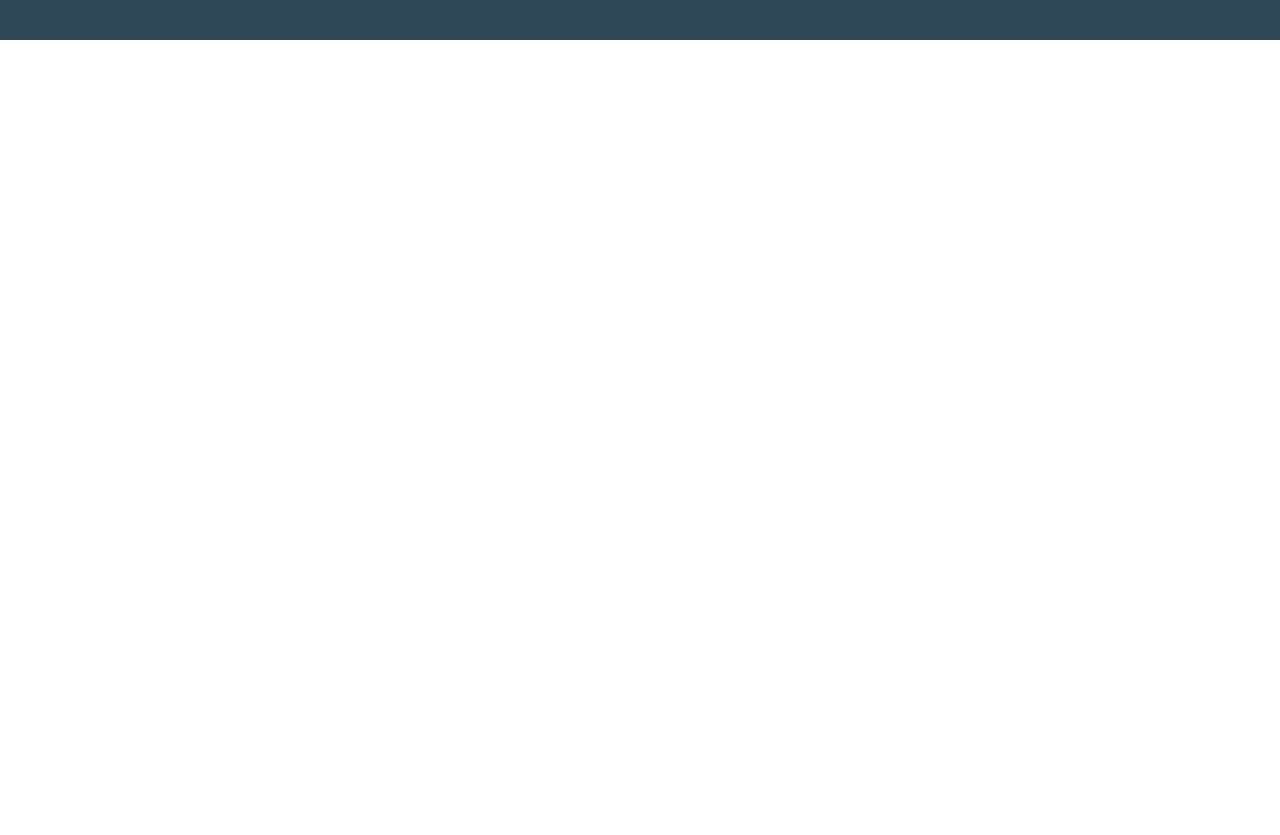
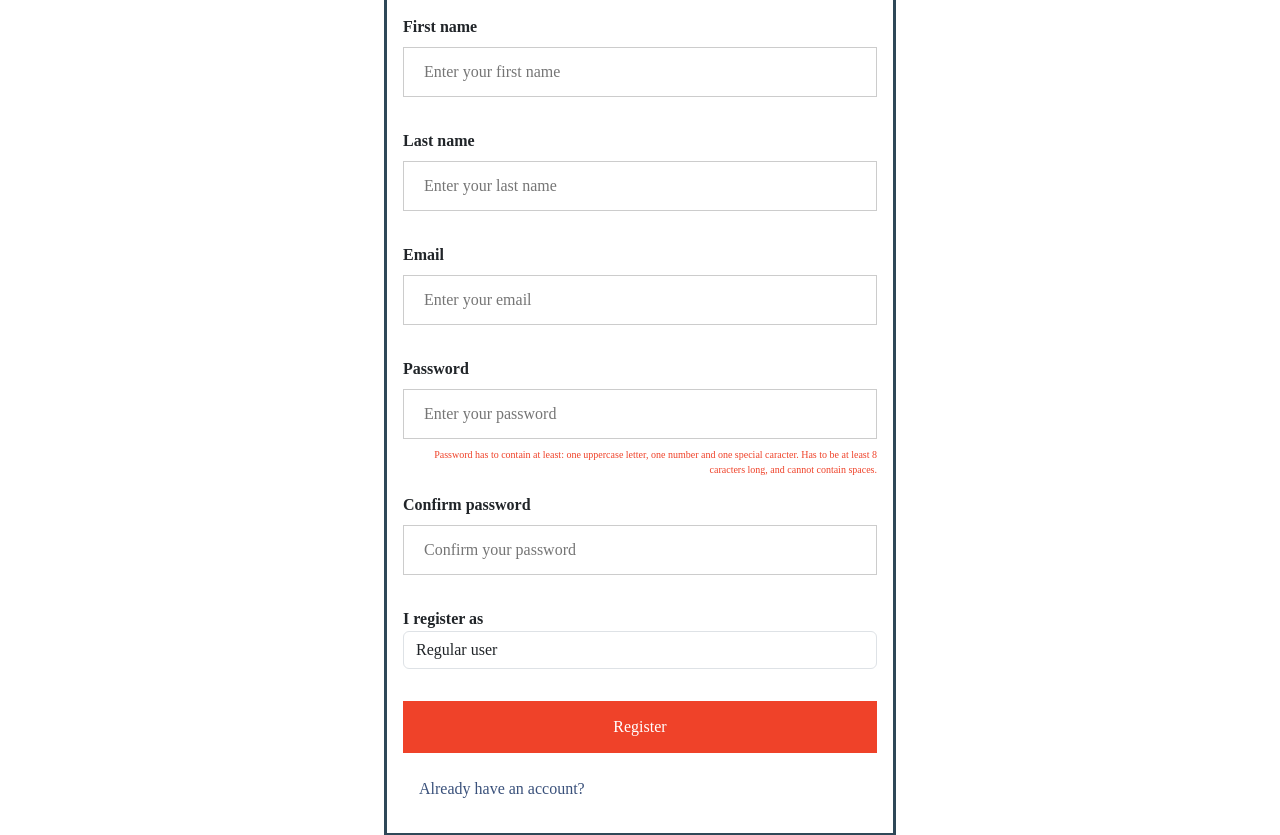
Before and after one commit to basilamed/WeCookClient, an Angular app: page /register in a window 1280 px wide. Shown: the part 220-1055 px from the top of the page. Before the commit the page ends 800 px from the top, so only its background shows below. Built offline with nearby package versions, Linux system fonts and the light colour scheme.

Commit message:
register skeleton

```diff
--- a/src/app/forms/login/login.component.html
+++ b/src/app/forms/login/login.component.html
@@ -20,8 +20,7 @@
     <div *ngIf="Password?.touched && Password?.invalid">
         <div *ngIf="Password?.errors?.['required']" class="alert ">Password is required</div>
     </div>
-    <button>Log in dugmw fali</button>
-      <!-- <button type="submit" (click)="login()">Log in</button> -->
+      <button type="submit">Sign in</button>
       <div class="container2" >
         <span> <a routerLink="/register" routerLinkActive="active">Dont have an account?</a></span>
     </div>
--- /dev/null
+++ b/src/app/forms/register/email.validators.ts
@@ -0,0 +1,22 @@
+import { AbstractControl, ValidationErrors } from "@angular/forms";
+
+export class CustomValidator{
+    //validator for cant have space
+    static cannotContaintSpace(control: AbstractControl) : ValidationErrors | null {
+        if((control.value as string).indexOf(' ') >= 0){
+            return {cannotContaintSpace: true};
+        }
+        return null;
+    }
+    static email(control: AbstractControl): ValidationErrors | null {
+
+        const email: string = control.value;
+        const pattern: RegExp = /^[A-Z]{1}[A-Z0-9.*(){}&^#@!$/_?|><%+-]{1,}[A-Z0-9]+@[A-Z]+(?:\.[A-Z]+)*$/i;
+
+        if (!pattern.test(email)) {
+            return { email: true };
+          }
+          return null;
+      }
+
+}
--- /dev/null
+++ b/src/app/forms/register/password.validators.ts
@@ -0,0 +1,53 @@
+import { AbstractControl, ValidationErrors } from "@angular/forms";
+
+export class CustomValidatorP{
+    //validator for cant have space
+    static cannotContaintSpace(control: AbstractControl) : ValidationErrors | null {
+        if((control.value as string).indexOf(' ') >= 0){
+            return {cannotContaintSpace: true};
+        }
+        return null;
+    }
+      static upperCase(control: AbstractControl): ValidationErrors | null {
+
+        const password: string = control.value;
+        const pattern: RegExp = /^(?=.*[A-Z]).*$/;
+
+        if (!pattern.test(password)) {
+            return { upperCase: true };
+          }
+          return null;
+      }
+
+        static number(control: AbstractControl): ValidationErrors | null {
+        const password: string = control.value;
+        const pattern: RegExp = /^(?=.*\d).*$/;
+
+        if (!pattern.test(password)) {
+            return { number: true };
+          }
+          return null;
+      }
+
+        static specialCaracter(control: AbstractControl): ValidationErrors | null {
+        const password: string = control.value;
+        const pattern: RegExp = /^(?=.*[!@#$%^&*()_+\-=[\]{};':"\\|,.<>/?]).*$/;
+        if (!pattern.test(password)) {
+            return { specialCaracter: true };
+          }
+          return null;
+      }
+
+
+      static passwordMismatch(control: AbstractControl): ValidationErrors | null {
+        let Password  = control.get('password');
+        let ConfirmPassword  = control.get('confirmPassword');
+
+        if (Password?.value !== ConfirmPassword?.value) {
+          return { passwordMismatch: true };
+        }
+
+        return null;
+      }
+
+}
--- a/src/app/forms/register/register.component.css
+++ b/src/app/forms/register/register.component.css
@@ -0,0 +1,77 @@
+.container {
+    padding: 16px;
+  }
+
+  form {
+    border: 3px solid #2F4858;
+    width: 40%;
+    margin:auto;
+    margin-top: 40px;
+    margin-bottom: 40px ;
+  }
+  input[type=text], input[type=password] {
+    width: 100%;
+    padding: 12px 20px;
+    margin: 8px 0;
+    display: inline-block;
+    border: 1px solid #ccc;
+    box-sizing: border-box;
+  }
+
+  hr {
+    border: 1px solid #f1f1f1;
+    margin-bottom: 25px;
+  }
+
+  .registerbtn {
+    background-color: #c09d63;
+    color: white;
+    padding: 16px 20px;
+    margin: 8px 0;
+    border: none;
+    cursor: pointer;
+    width: 100%;
+    opacity: 1;
+  }
+
+  .registerbtn:hover {
+    opacity:0.9;
+  }
+
+  a{
+    text-decoration: none;
+    color: #3A517B;
+  }
+  a:hover{
+    color: #2F4858;
+  }
+
+  .signin {
+    background-color: #f1f1f1;
+    text-align: center;
+  }
+
+  .alert {
+    background-color: #eeeeee;
+    color: #ee3114
+  }
+
+  .pass-info{
+    color: #ef4229;
+    font-size: x-small;
+    text-align: right;
+  }
+
+  button {
+    background-color: #ef4229;
+    color: #fff;
+    padding: 14px 20px;
+    margin: 8px 0;
+    border: none;
+    cursor: pointer;
+    width: 100%;
+  }
+
+  button:hover {
+    background-color: #ee3114
+  }
--- a/src/app/forms/register/register.component.html
+++ b/src/app/forms/register/register.component.html
@@ -1 +1,76 @@
-<p>register works!</p>
+<form [formGroup]="form" >
+
+    <div class="container">
+      <div class="text-center">
+        <h2 class="text-theme-primary">Register</h2>
+        <p>Please fill in this form to create an account.</p>
+        <div *ngIf="error" class="alert ">Email already registered!</div>
+    </div>
+    <label for="fname"><b>First name</b></label>
+    <input formControlName="fname" id="fname" type="text" placeholder="Enter your first name">
+    <div *ngIf="Fname?.touched && Fname?.invalid">
+        <div *ngIf="Fname?.errors?.['required']" class="alert ">First name is required</div>
+        <div *ngIf="Fname?.errors?.['minlength']" class="alert ">First name must be at least 3 characters</div>
+        <div class="alert " *ngIf="Fname?.errors?.['fname']">Not good</div>
+        <div class="alert " *ngIf="Fname?.errors?.['cannotContaintSpace']">Can not contain spaces</div>
+    </div>
+    <br>
+    <br>
+    <label for="lname"><b>Last name</b></label>
+    <input formControlName="lname" id="lname" type="text" placeholder="Enter your last name">
+    <div *ngIf="Lname?.touched && Lname?.invalid">
+        <div *ngIf="Lname?.errors?.['required']" class="alert ">Last name is required</div>
+        <div *ngIf="Lname?.errors?.['minlength']" class="alert ">Last name must be at least 3 characters</div>
+        <div class="alert " *ngIf="Lname?.errors?.['lname']">Not good</div>
+        <div class="alert " *ngIf="Lname?.errors?.['cannotContaintSpace']">Can not contain spaces</div>
+    </div>
+    <br>
+    <br>
+    <label for="email"><b>Email</b></label>
+    <input formControlName="email" id="email" type="text" placeholder="Enter your email">
+    <div *ngIf="Email?.touched && Email?.invalid">
+        <div *ngIf="Email?.errors?.['required']" class="alert ">Email is required</div>
+        <div *ngIf="Email?.errors?.['minlength']" class="alert ">Email must be at least 3 characters</div>
+        <div class="alert " *ngIf="Email?.errors?.['email']">Not good</div>
+        <div class="alert " *ngIf="Email?.errors?.['cannotContaintSpace']">Can not contain spaces</div>
+    </div>
+    <br>
+    <br>
+    <label for="password"><b>Password</b></label>
+    <input formControlName="password" id="password" type="password" placeholder="Enter your password">
+    <p class="pass-info">Password has to contain at least: one uppercase letter, one number and one special caracter.
+      Has to be at least 8 caracters long, and cannot contain spaces.</p>
+    <div *ngIf="Password?.touched && Password?.invalid">
+        <div *ngIf="Password?.errors?.['required']" class="alert ">Password is required</div>
+        <div *ngIf="Password?.errors?.['minlength']" class="alert ">Password must be at least 8 characters</div>
+        <div *ngIf="Password?.errors?.['maxlength']" class="alert ">Password must have max 12 characters</div>
+        <div class="alert " *ngIf="Password?.errors?.['cannotContaintSpace']">Can not contain spaces</div>
+        <div class="alert " *ngIf="Password?.errors?.['upperCase']">Has to contain uppercase letter</div>
+        <div class="alert " *ngIf="Password?.errors?.['number']">Has to one number</div>
+        <div class="alert " *ngIf="Password?.errors?.['specialCaracter']">Has to one special character</div>
+    </div>
+    <label for="confirmPassword"><b>Confirm password</b></label>
+    <input formControlName="confirmPassword" id="confirmPassword" type="password" placeholder="Confirm your password">
+    <div *ngIf="ConfirmPassword?.touched && ConfirmPassword?.invalid">
+        <div *ngIf="ConfirmPassword?.errors?.['required']" class="alert ">Confirm password feild is required</div>
+    <div *ngIf="form?.errors?.['passwordMismatch']" class="alert ">Passwords do not match</div>
+</div>
+<br>
+<br>
+<div class="form-group">
+    <label for="password"><b>I register as</b></label>
+    <div style="display: flex; justify-content: space-between;">
+          <select class="form-control bg-secondary-theme" id="role">
+            <option value="3">Regular user</option>
+            <option value="2">Chef</option>
+          </select>
+    </div>
+</div>
+<br>
+<!--<p class="pass-info">By registering you agree to our <a routerLink="/terms">TERMS AND CONDITIONS</a></p>-->
+      <button type="submit">Register</button>
+      <div class="container" >
+    <span> <a routerLink="/login" routerLinkActive="active">Already have an account?</a></span>
+    </div>
+</div>
+</form>
--- a/src/app/forms/register/register.component.ts
+++ b/src/app/forms/register/register.component.ts
@@ -1,4 +1,7 @@
 import { Component } from '@angular/core';
+import { FormControl,FormArray, FormGroup, Validators } from '@angular/forms';
+import { CustomValidator } from './email.validators';
+import { CustomValidatorP } from './password.validators';
 
 @Component({
   selector: 'app-register',
@@ -7,4 +10,34 @@
 })
 export class RegisterComponent {
 
+  error: boolean = false;
+  loading = false;
+
+  form = new FormGroup({
+    fname: new FormControl('', [Validators.required, Validators.minLength(3), CustomValidator.cannotContaintSpace]),
+    lname: new FormControl('', [Validators.required, Validators.minLength(3), CustomValidator.cannotContaintSpace]),
+    email: new FormControl('', [Validators.required, Validators.minLength(3), CustomValidator.cannotContaintSpace , CustomValidator.email]),
+    password: new FormControl('', [Validators.required, Validators.minLength(8), Validators.maxLength(16),
+      CustomValidatorP.cannotContaintSpace, CustomValidatorP.number,CustomValidatorP.specialCaracter, CustomValidatorP.upperCase]),
+    confirmPassword: new FormControl('', [Validators.required, Validators.minLength(8), Validators.maxLength(16)]),
+  },
+  {
+    validators:CustomValidatorP.passwordMismatch
+  })
+  get Fname() {
+    return this.form.get('fname');
+  }
+  get Lname() {
+    return this.form.get('lname');
+  }
+  get Email() {
+    return this.form.get('email');
+  }
+  get Password() {
+    return this.form.get('password');
+  }
+  get ConfirmPassword(){
+    return this.form.get('confirmPassword');
+  }
+
 }
```
